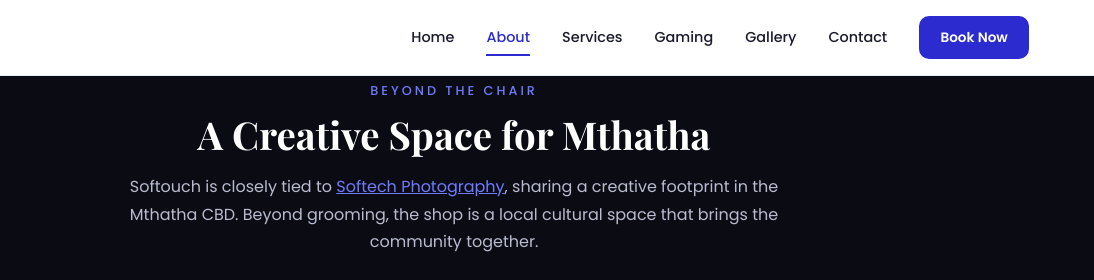
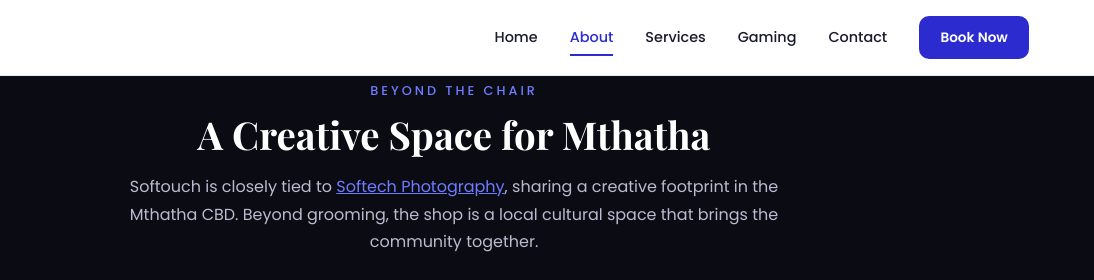
Before and after one commit to sipho019/Softouch-Barbar-Shop, a plain HTML site: page about.html in a window 1280 px wide. Shown: the top 280 px of the page, 186-1280 px from the left. Drawn offline with nearby package versions, Linux system fonts and the light colour scheme; a script that the page names is missing.

Commit message:
removed gallery <a> to all html pages

```diff
--- a/about.html
+++ b/about.html
@@ -21,7 +21,6 @@
         <a href="about.html" class="active">About</a>
         <a href="services.html">Services</a>
         <a href="gaming.html">Gaming</a>
-        <a href="gallery.html">Gallery</a>
         <a href="contact.html">Contact</a>
         <a href="booking.html" class="btn btn-small">Book Now</a>
       </nav>
```
Also changed, not shown: booking.html (+0 -1 lines), contact.html (+0 -1 lines), gaming.html (+0 -1 lines), index.html (+0 -1 lines), services.html (+0 -1 lines).
